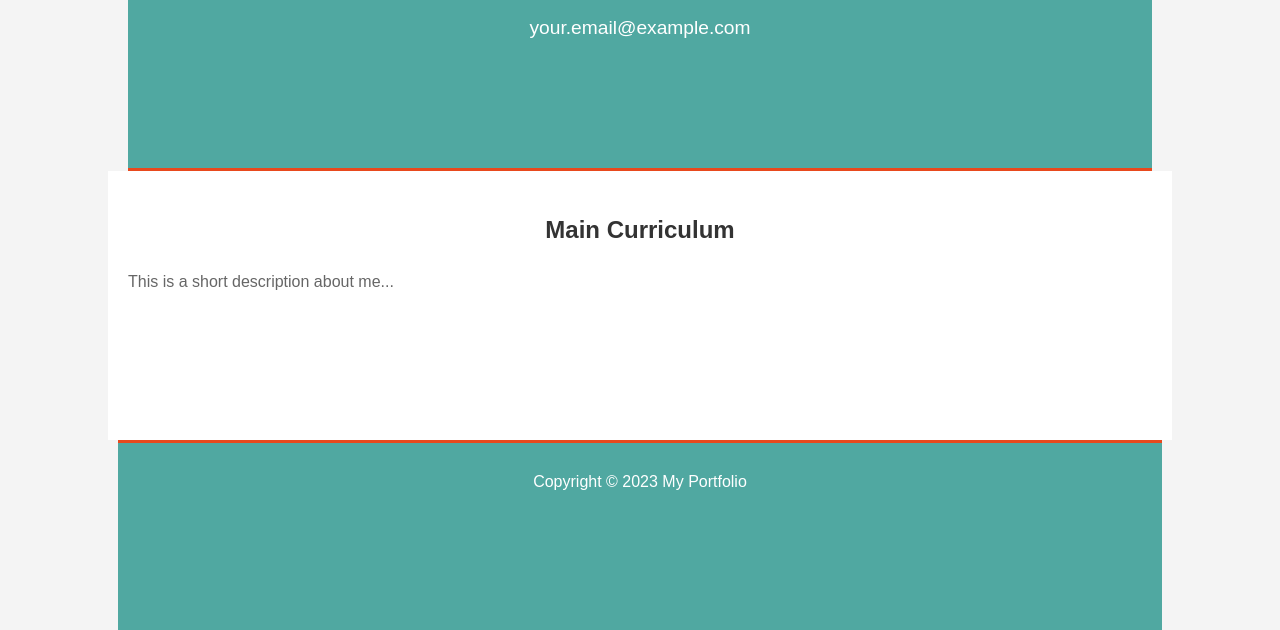
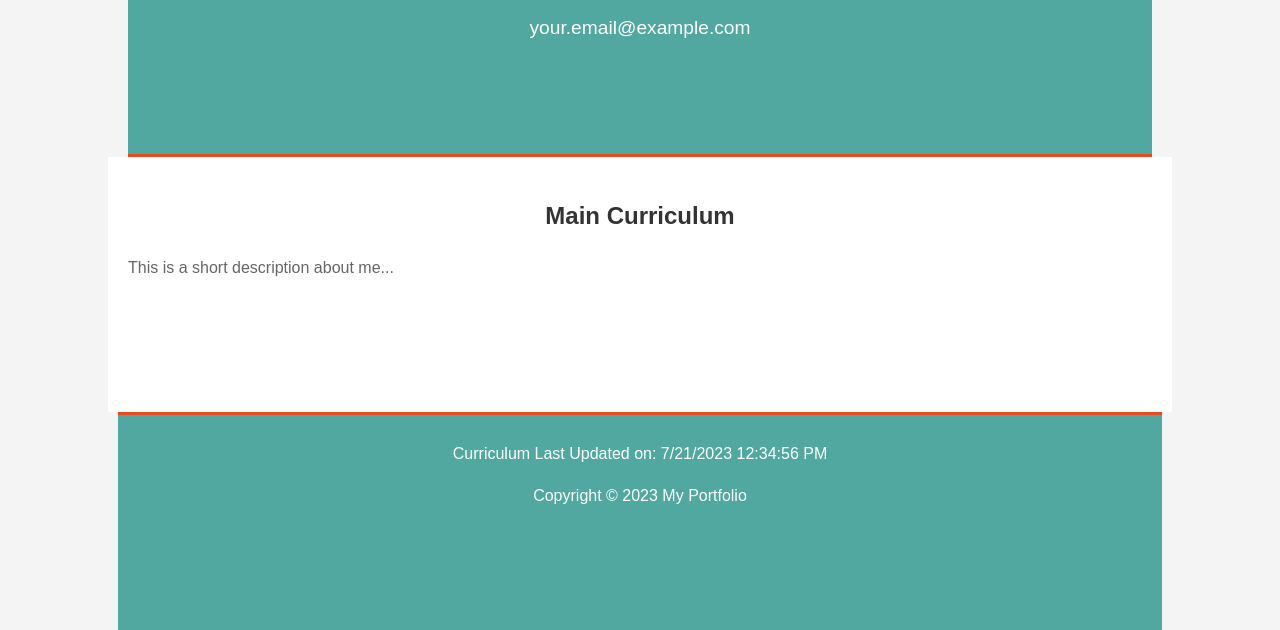
Before and after one commit to ArturAssisComp/my-portfolio, a plain HTML site: page index.html in a window 1280 px wide. Shown: the part 170-800 px from the top of the page. Drawn offline with Linux system fonts and the light colour scheme.

Commit message:
Add the field lastUpdated

```diff
--- a/data/content.json
+++ b/data/content.json
@@ -1,5 +1,6 @@
 {
     "main_curriculum":{
+        "lastUpdated": "2023-07-21T12:34:56Z",
         "profile": {
             "name": "Your Name",
             "email": "your.email@example.com"
@@ -10,6 +11,7 @@
         }
     },
     "secondary_curriculum":{
+        "lastUpdated": "2023-07-21T12:34:56Z",
         "profile": {
             "name": "Your Name",
             "email": "your.email@example.com"
--- a/index.html
+++ b/index.html
@@ -20,6 +20,7 @@
     </main>
 
     <footer class="container">
+        <p id="last-updated"></p>
         <p>Copyright © 2023 My Portfolio</p>
     </footer>
 
--- a/js/script.js
+++ b/js/script.js
@@ -23,6 +23,9 @@ const populateWebsite = (data, curriculum) => {
     document.querySelector('#email').textContent = data[curriculum].profile.email;
     document.querySelector('#presentation-title').textContent = data[curriculum].presentationText.title;
     document.querySelector('#presentation-text').textContent = data[curriculum].presentationText.text;
+
+    const lastUpdated = new Date(data[curriculum].lastUpdated);
+    document.querySelector('#last-updated').textContent = "Curriculum Last Updated on: " + lastUpdated.toLocaleDateString() + " " + lastUpdated.toLocaleTimeString();
   };
 
 
```
